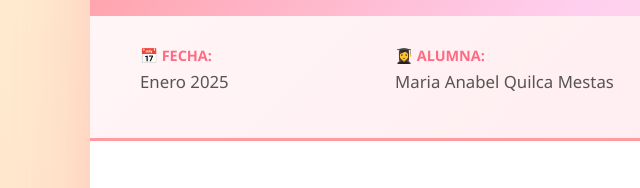
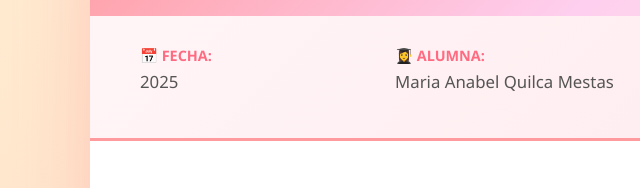
Before and after one commit to mariaanabel/programacion_numerica, a plain HTML site: page unidad1/trabajo1.html in a window 1280 px wide. Shown: the part 142-330 px from the top of the page, 0-640 px from the left. Drawn offline with Linux system fonts and the light colour scheme.

Commit message:
Update trabajo1.html

```diff
--- a/unidad1/trabajo1.html
+++ b/unidad1/trabajo1.html
@@ -238,7 +238,7 @@
             <div class="info-row">
                 <div class="info-item">
                     <strong>📅 FECHA:</strong>
-                    <span>Enero 2025</span>
+                    <span>2025</span>
                 </div>
                 <div class="info-item">
                     <strong>👩‍🎓 ALUMNA:</strong>
```
